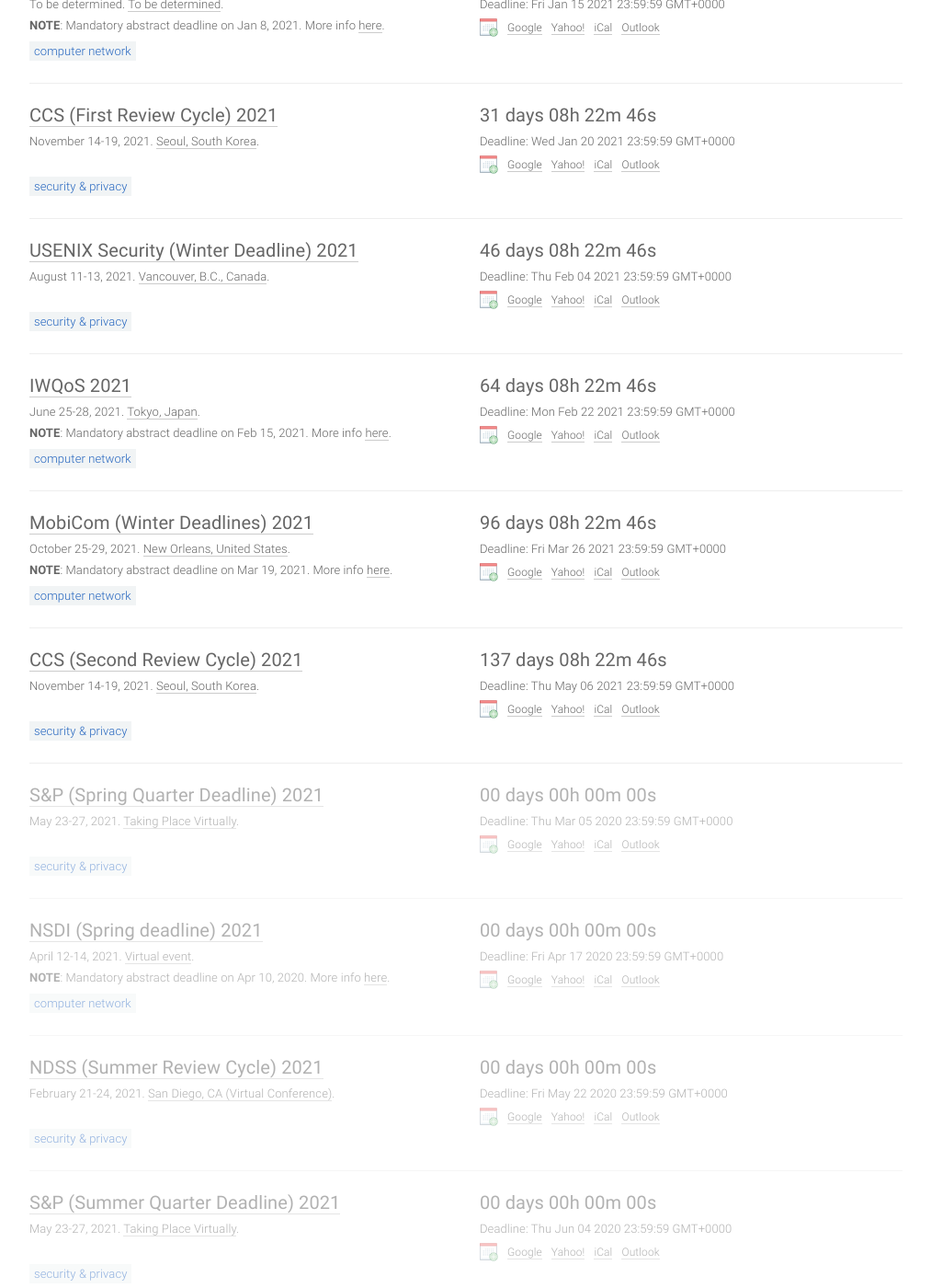
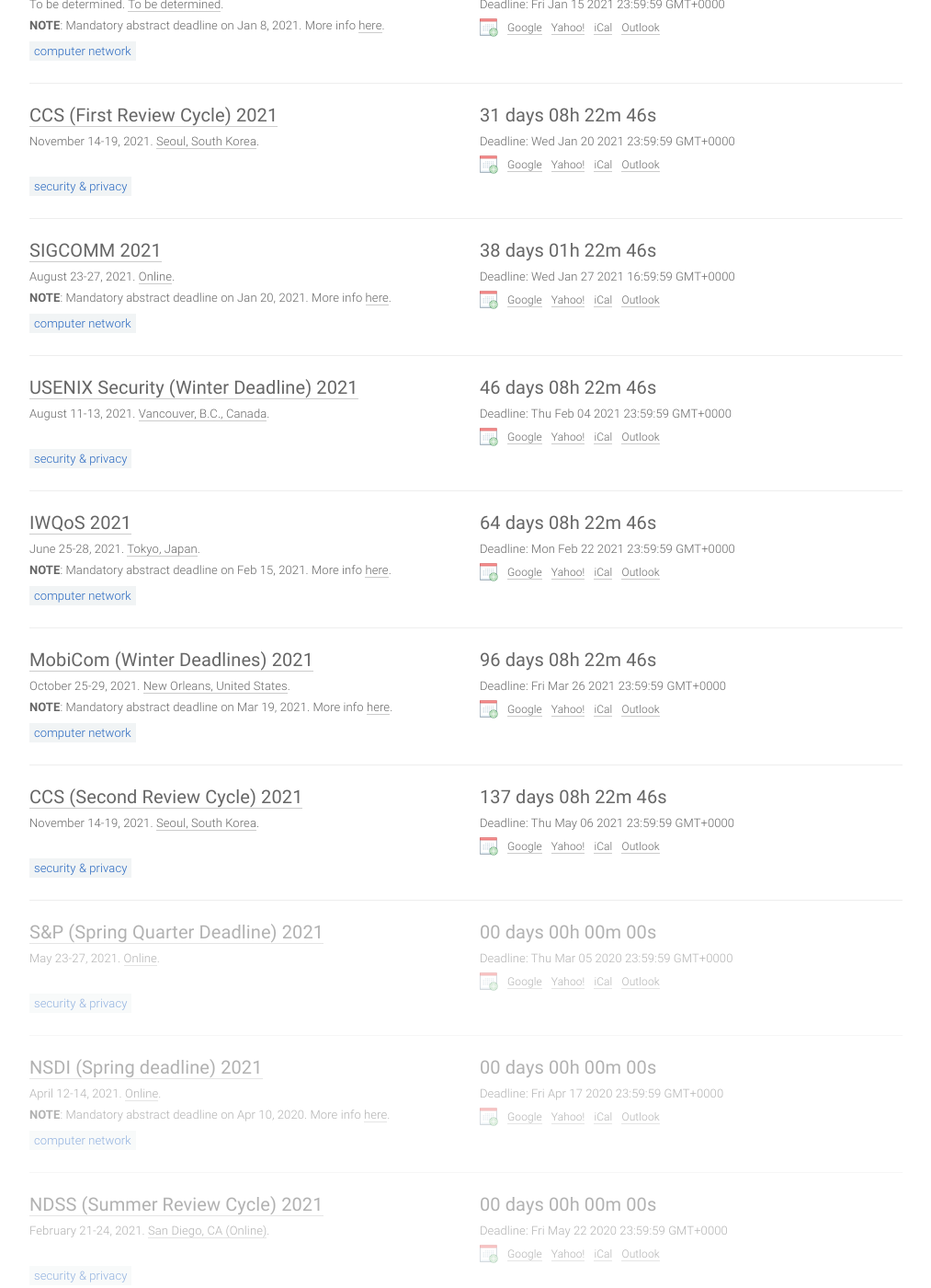
Before and after one commit to imtypist/conf-deadlines, a Jekyll site: the page built from index.html, in a window 1280 px wide and 1400 px high, scrolled down 427 px. Shown: the whole window at 92% size, without its empty margins (133-1146 px from the left). Built offline with Jekyll 4.4.1, drawn with Linux system fonts in a browser that asks for light colours; some of the changed text lies outside the part shown.

Commit message:
add sigcomm conf

```diff
--- a/_data/conferences.yml
+++ b/_data/conferences.yml
@@ -1,4 +1,9 @@
 ---
+
+# EST: UTC-5
+# EDT: UTC-4
+# AoE: UTC-12 (default)
+# https://en.wikipedia.org/wiki/Eastern_Time_Zone
 
 # Distributed System
 
@@ -36,7 +41,7 @@
   abstract_deadline: '2020-8-8 23:59:59'
   timezone: UTC-4
   date: May 10-13, 2021
-  place: Virtual Conference
+  place: Online
   sub: CN
   note: '<b>NOTE</b>: Mandatory abstract deadline on Aug 8, 2020. More info <a href=''https://infocom2021.ieee-infocom.org/''>here</a>.'
 
@@ -96,7 +101,7 @@
   abstract_deadline: '2020-4-10 23:59:59'
   timezone: UTC-4
   date: April 12-14, 2021
-  place: Virtual event
+  place: Online
   sub: CN
   note: '<b>NOTE</b>: Mandatory abstract deadline on Apr 10, 2020. More info <a href=''https://www.usenix.org/conference/nsdi21''>here</a>.'
 
@@ -108,9 +113,21 @@
   abstract_deadline: '2020-9-10 23:59:59'
   timezone: UTC-4
   date: April 12-14, 2021
-  place: Virtual event
+  place: Online
   sub: CN
   note: '<b>NOTE</b>: Mandatory abstract deadline on Sept 10, 2020. More info <a href=''https://www.usenix.org/conference/nsdi21''>here</a>.'
+
+- title: SIGCOMM
+  year: 2021
+  id: sigcomm2021
+  link: http://conferences.sigcomm.org/sigcomm/2021/
+  deadline: '2021-1-27 16:59:59'
+  abstract_deadline: '2021-1-20 16:59:59'
+  timezone: UTC-5
+  date: August 23-27, 2021
+  place: Online
+  sub: CN
+  note: '<b>NOTE</b>: Mandatory abstract deadline on Jan 20, 2021. More info <a href=''http://conferences.sigcomm.org/sigcomm/2021/''>here</a>.'
 
 # Security & Privacy
 
@@ -121,7 +138,7 @@
   deadline: '2020-5-22 23:59:59'
   timezone: UTC-12
   date: February 21-24, 2021
-  place: San Diego, CA (Virtual Conference)
+  place: San Diego, CA (Online)
   sub: SP
 
 - title: NDSS (Fall Review Cycle)
@@ -131,7 +148,7 @@
   deadline: '2020-7-31 23:59:59'
   timezone: UTC-12
   date: February 21-24, 2021
-  place: San Diego, CA (Virtual Conference)
+  place: San Diego, CA (Online)
   sub: SP
 
 - title: CCS (First Review Cycle)
@@ -161,7 +178,7 @@
   deadline: '2020-3-5 23:59:59'
   timezone: UTC-12
   date: May 23-27, 2021
-  place: Taking Place Virtually
+  place: Online
   sub: SP
 
 - title: S&P (Summer Quarter Deadline)
@@ -171,7 +188,7 @@
   deadline: '2020-6-4 23:59:59'
   timezone: UTC-12
   date: May 23-27, 2021
-  place: Taking Place Virtually
+  place: Online
   sub: SP
 
 - title: S&P (Fall Quarter Deadline)
@@ -181,7 +198,7 @@
   deadline: '2020-9-3 23:59:59'
   timezone: UTC-12
   date: May 23-27, 2021
-  place: Taking Place Virtually
+  place: Online
   sub: SP
 
 - title: S&P (Winter Quarter Deadline)
@@ -191,7 +208,7 @@
   deadline: '2020-12-3 23:59:59'
   timezone: UTC-12
   date: May 23-27, 2021
-  place: Taking Place Virtually
+  place: Online
   sub: SP
 
 - title: USENIX Security (Summer Deadline)
```
